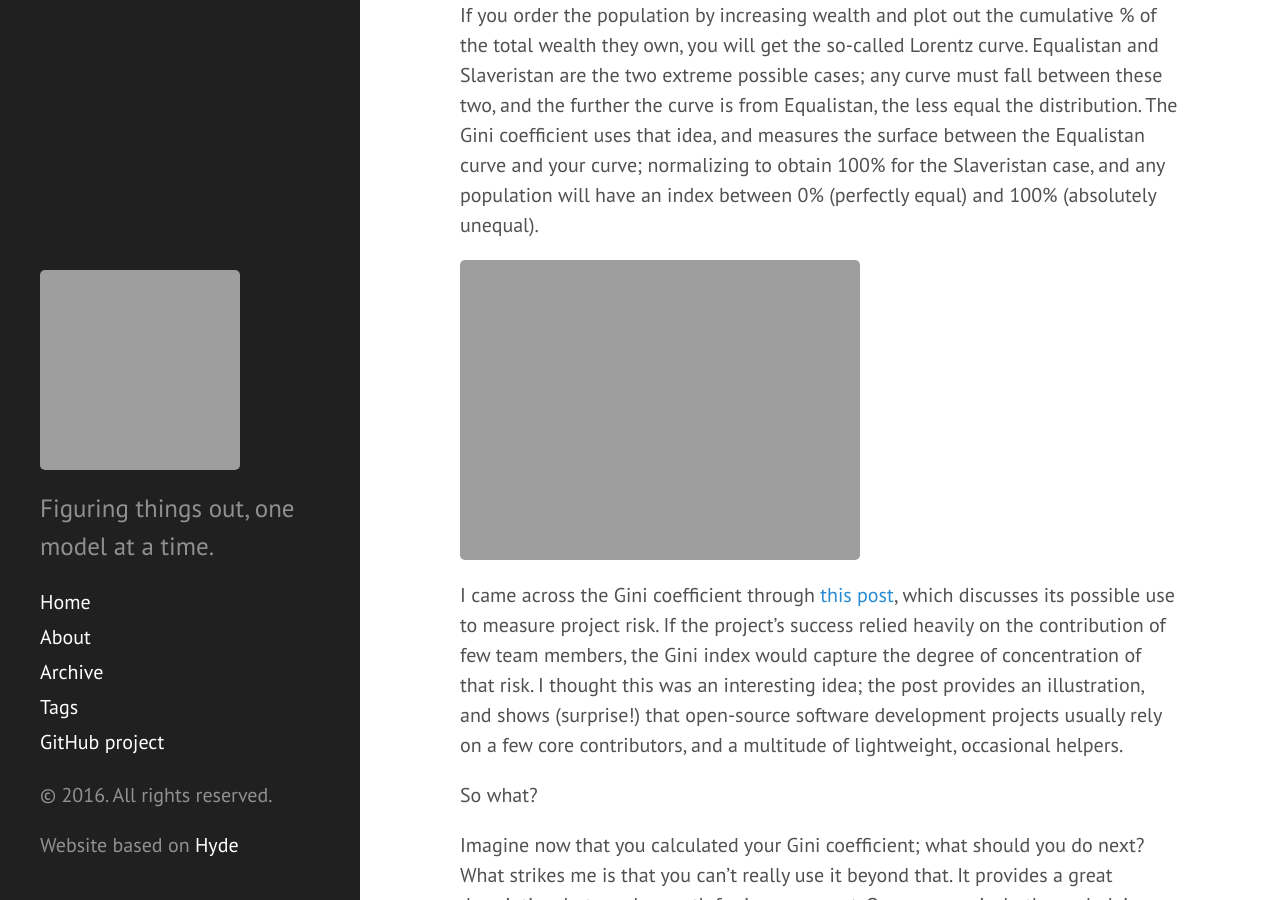
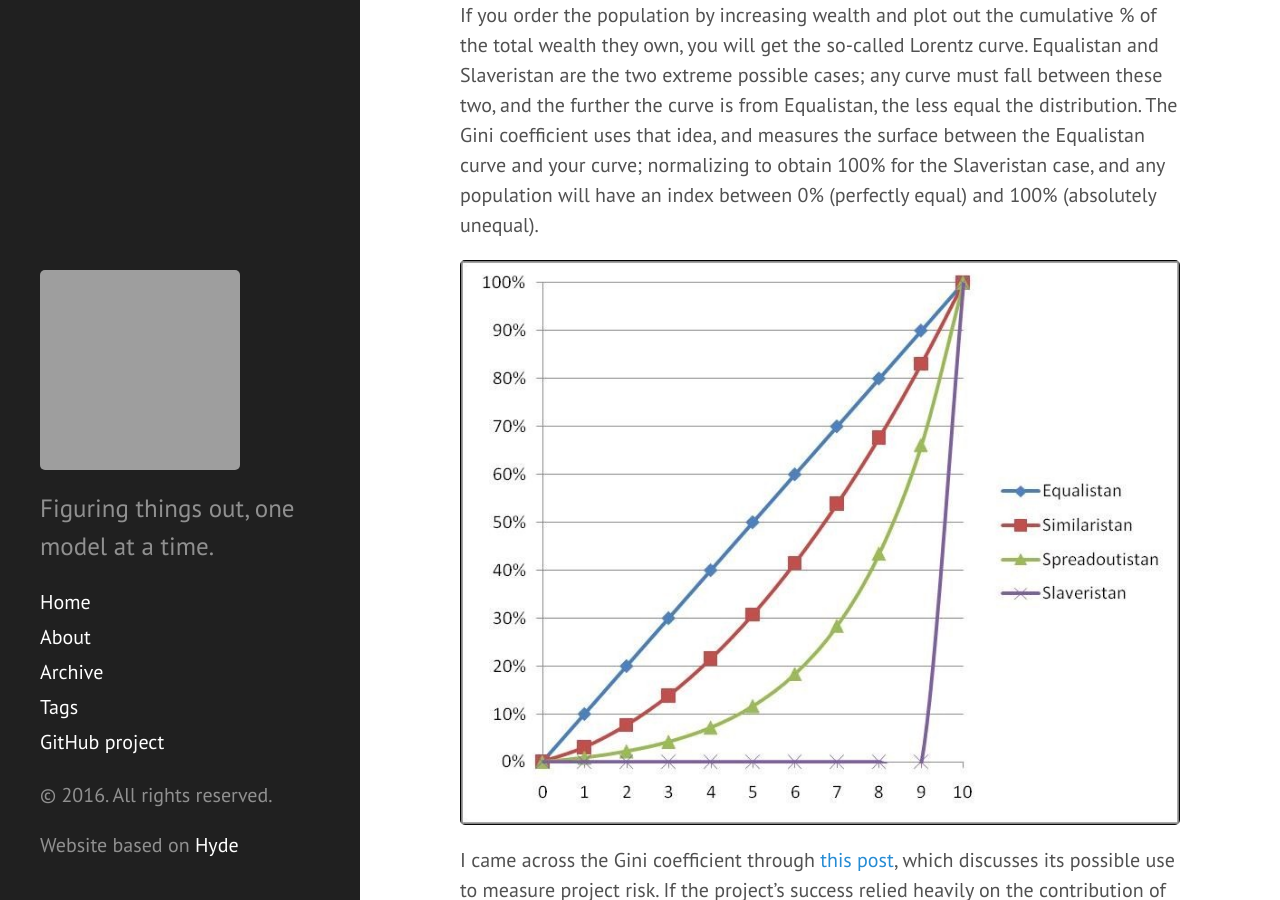
Before and after one commit to mathias-brandewinder/mathias-brandewinder.github.io, a Jekyll site: the page built from _posts/2008-09-16-Gini2c-Pareto-and-fairness.md, in a window 1280 px wide and 900 px high, scrolled down 697 px. Built offline with Jekyll 4.4.1, drawn with Linux system fonts in a browser that asks for light colours; comment, search, counter and statistics services are not loaded; grey boxes are pictures that could not be loaded.

Commit message:
fix 2008/09/16

```diff
--- a/_posts/2008-09-16-Gini2c-Pareto-and-fairness.md
+++ b/_posts/2008-09-16-Gini2c-Pareto-and-fairness.md
@@ -17,7 +17,7 @@ If you order the population by increasing wealth and plot out the cumulative % o
 
 <!--more-->
 
-![]({{ site.url }}/assets/2008-09-16--LorentzCurve.jpg)
+![]({{ site.url }}/assets/2008-09-16-LorentzCurve.jpg)
 
 I came across the Gini coefficient through [this post](http://www.theresearchkitchen.com/blog/archives/219), which discusses its possible use to measure project risk. If the project&rsquo;s success relied heavily on the contribution of few team members, the Gini index would capture the degree of concentration of that risk. I thought this was an interesting idea; the post provides an illustration, and shows (surprise!) that open-source software development projects usually rely on a few core contributors, and a multitude of lightweight, occasional helpers.
 
```
